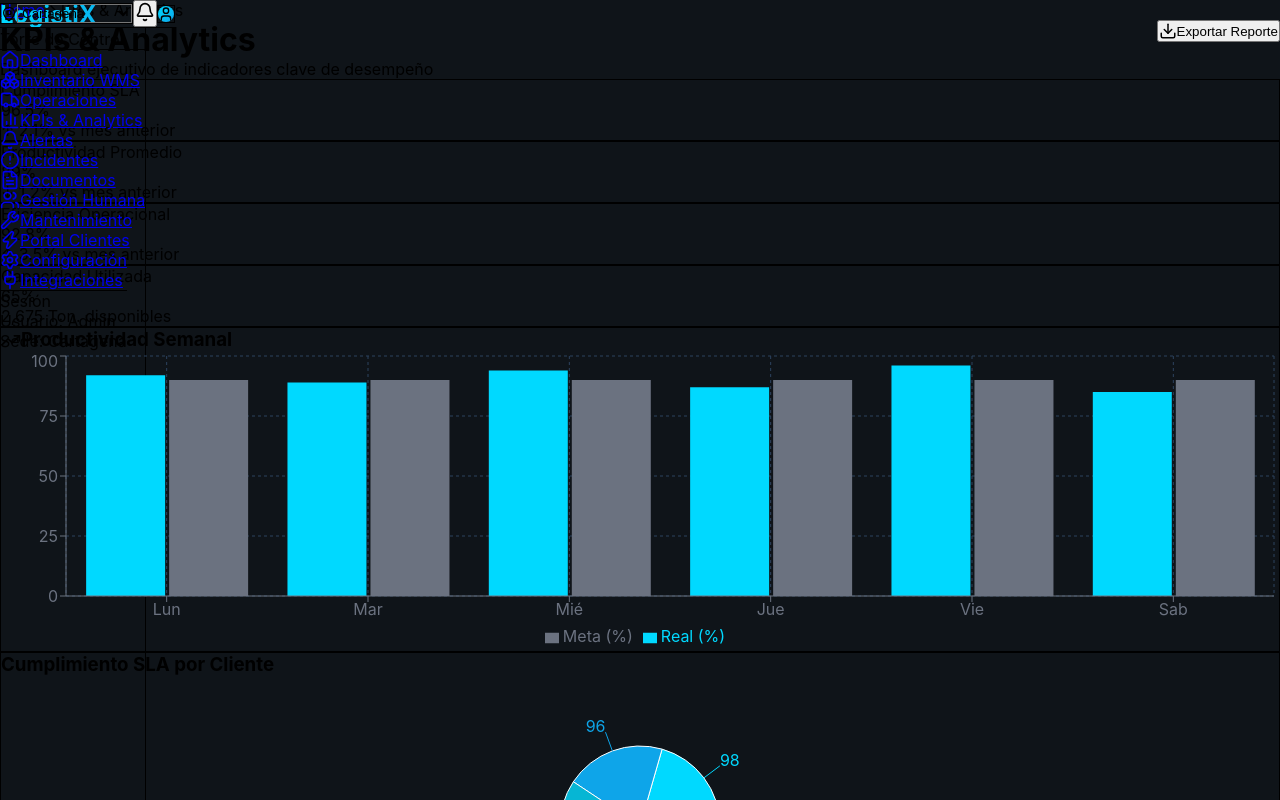
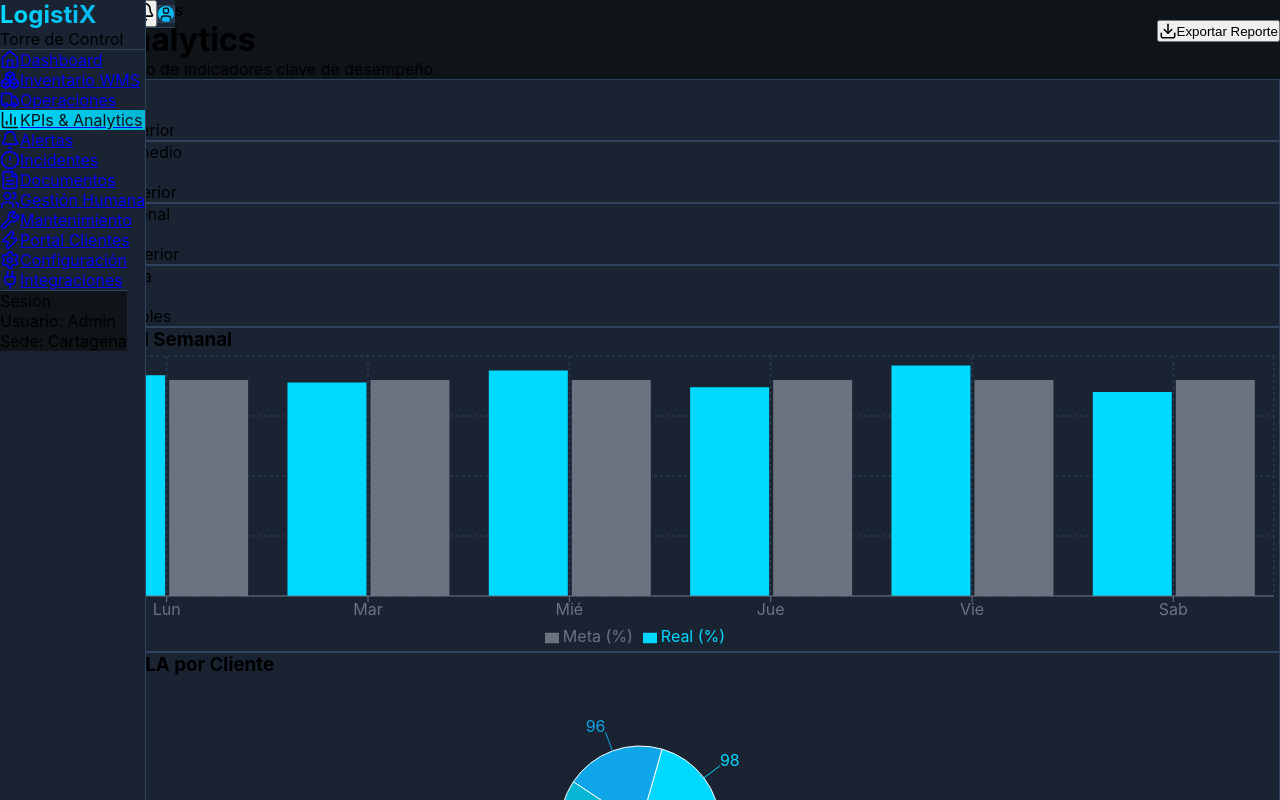
Before and after one commit to tubiofederico-prog/logistics-platform, a Next.js app: page /kpis in a window 1280 px wide. Shown: the top 800 px of the page. Built offline with nearby package versions, Linux system fonts and the light colour scheme.

Commit message:
Fix: Rewrite Sidebar, Topbar and Card with arbitrary Tailwind values for correct rendering

```diff
--- a/components/common/Card.tsx
+++ b/components/common/Card.tsx
@@ -7,8 +7,8 @@ interface CardProps {
 export function Card({ children, className = '', onClick }: CardProps) {
   return (
     <div
-      className={`bg-dark-secondary border border-dark-border rounded-lg p-6 shadow-lg ${
-        onClick ? 'cursor-pointer hover:shadow-xl hover:border-cyan-400 transition-all' : ''
+      className={`bg-[#1a2332] border border-[#2d435e] rounded-lg p-6 shadow-lg ${
+        onClick ? 'cursor-pointer hover:shadow-xl hover:border-[#00d9ff] transition-all' : ''
       } ${className}`}
       onClick={onClick}
     >
--- a/components/layout/Sidebar.tsx
+++ b/components/layout/Sidebar.tsx
@@ -36,8 +36,8 @@ export function Sidebar() {
   const pathname = usePathname()
 
   return (
-    <aside className="w-64 bg-dark-secondary border-r border-dark-border h-screen fixed left-0 top-0 overflow-y-auto">
-      <div className="p-6 border-b border-dark-border">
+    <aside className="w-64 bg-[#1a2332] border-r border-[#2d435e] h-screen fixed left-0 top-0 overflow-y-auto z-50">
+      <div className="p-6 border-b border-[#2d435e]">
         <h1 className="text-2xl font-bold bg-gradient-to-r from-[#00d9ff] to-[#0ea5e9] bg-clip-text text-transparent">
           LogistiX
         </h1>
@@ -53,8 +53,8 @@ export function Sidebar() {
               <div
                 className={`flex items-center gap-3 px-4 py-2.5 rounded-lg transition-all ${
                   isActive
-                    ? 'bg-gradient-to-r from-cyan-500 to-cyan-600 text-dark-primary font-semibold'
-                    : 'text-gray-300 hover:bg-dark-tertiary hover:text-cyan-400'
+                    ? 'bg-gradient-to-r from-[#00d9ff] to-[#00b8d4] text-[#0f1419] font-semibold'
+                    : 'text-gray-300 hover:bg-[#243447] hover:text-[#00d9ff]'
                 }`}
               >
                 <Icon size={20} />
@@ -65,7 +65,7 @@ export function Sidebar() {
         })}
       </nav>
 
-      <div className="absolute bottom-0 left-0 right-0 p-4 border-t border-dark-border bg-dark-primary">
+      <div className="absolute bottom-0 left-0 right-0 p-4 border-t border-[#2d435e] bg-[#0f1419]">
         <div className="text-xs text-gray-500">
           <p className="font-semibold text-gray-400 mb-1">Sesión</p>
           <p>Usuario: Admin</p>
--- a/components/layout/Topbar.tsx
+++ b/components/layout/Topbar.tsx
@@ -4,7 +4,7 @@ import { Search, Bell, User, MapPin } from 'lucide-react'
 
 export function Topbar() {
   return (
-    <header className="h-16 bg-dark-secondary border-b border-dark-border fixed top-0 right-0 left-64 z-40">
+    <header className="h-16 bg-[#1a2332] border-b border-[#2d435e] fixed top-0 right-0 left-64 z-40">
       <div className="h-full px-6 flex items-center justify-between">
         <div className="flex items-center gap-4 flex-1">
           <div className="relative hidden md:block w-80">
@@ -12,28 +12,28 @@ export function Topbar() {
             <input
               type="text"
               placeholder="Buscar inventario, operaciones, clientes..."
-              className="w-full bg-dark-tertiary border border-dark-border rounded-lg pl-10 pr-4 py-2.5 text-sm text-gray-300 placeholder-gray-500 focus:outline-none focus:border-cyan-400 focus:ring-1 focus:ring-cyan-400"
+              className="w-full bg-[#243447] border border-[#2d435e] rounded-lg pl-10 pr-4 py-2.5 text-sm text-gray-300 placeholder-gray-500 focus:outline-none focus:border-[#00d9ff] focus:ring-1 focus:ring-[#00d9ff]"
             />
           </div>
         </div>
 
         <div className="flex items-center gap-4">
-          <div className="flex items-center gap-2 px-3 py-2 bg-dark-tertiary rounded-lg border border-dark-border">
-            <MapPin size={16} className="text-cyan-400" />
+          <div className="flex items-center gap-2 px-3 py-2 bg-[#243447] rounded-lg border border-[#2d435e]">
+            <MapPin size={16} className="text-[#00d9ff]" />
             <select className="bg-transparent text-sm text-gray-300 focus:outline-none cursor-pointer">
               <option>Cartagena</option>
               <option>Valle del Cauca</option>
             </select>
           </div>
 
-          <button className="relative p-2 hover:bg-dark-tertiary rounded-lg transition-colors">
+          <button className="relative p-2 hover:bg-[#243447] rounded-lg transition-colors">
             <Bell size={20} className="text-gray-300" />
             <span className="absolute top-1 right-1 w-2 h-2 bg-red-500 rounded-full"></span>
           </button>
 
-          <div className="flex items-center gap-2 px-3 py-2 bg-dark-tertiary rounded-lg border border-dark-border">
+          <div className="flex items-center gap-2 px-3 py-2 bg-[#243447] rounded-lg border border-[#2d435e]">
             <div className="w-8 h-8 bg-gradient-to-br from-[#00d9ff] to-[#0ea5e9] rounded-full flex items-center justify-center">
-              <User size={16} className="text-dark-primary" />
+              <User size={16} className="text-[#0f1419]" />
             </div>
             <div className="hidden sm:block">
               <p className="text-sm font-medium text-white">Admin User</p>
```
